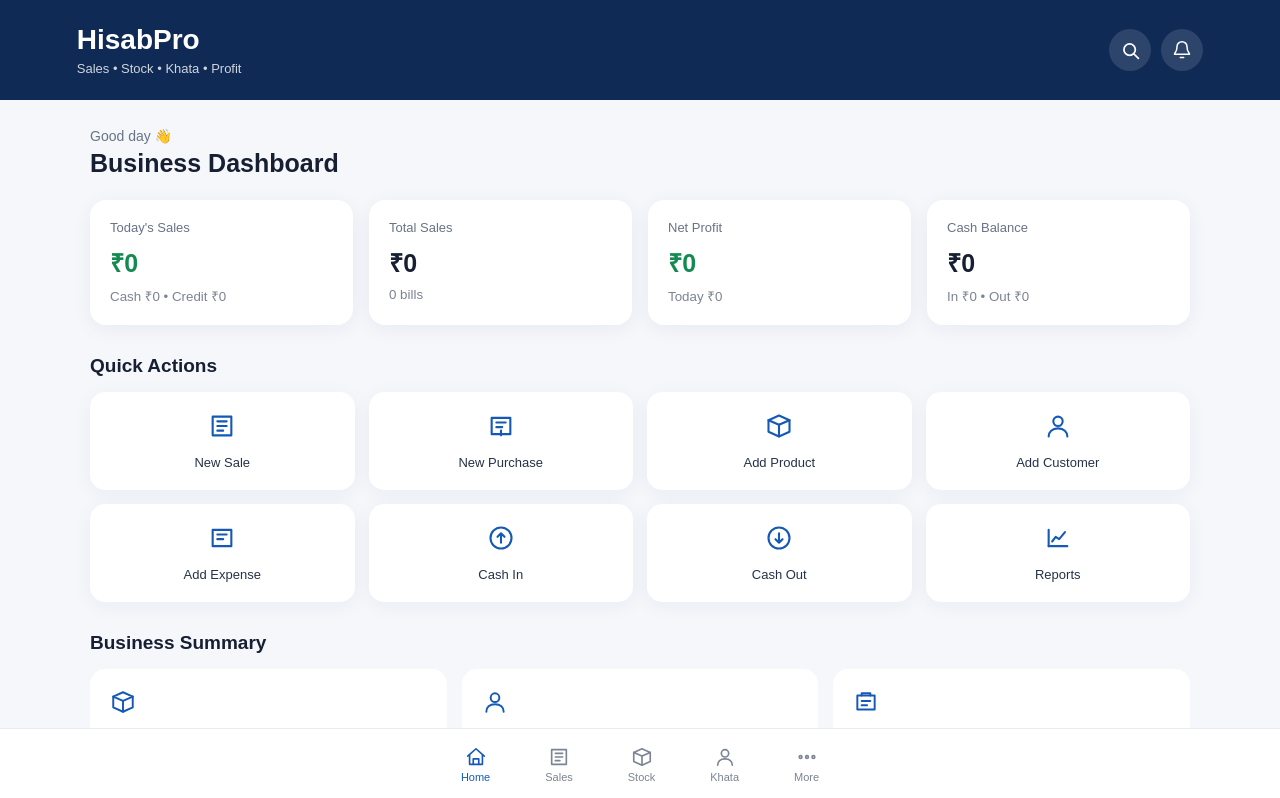
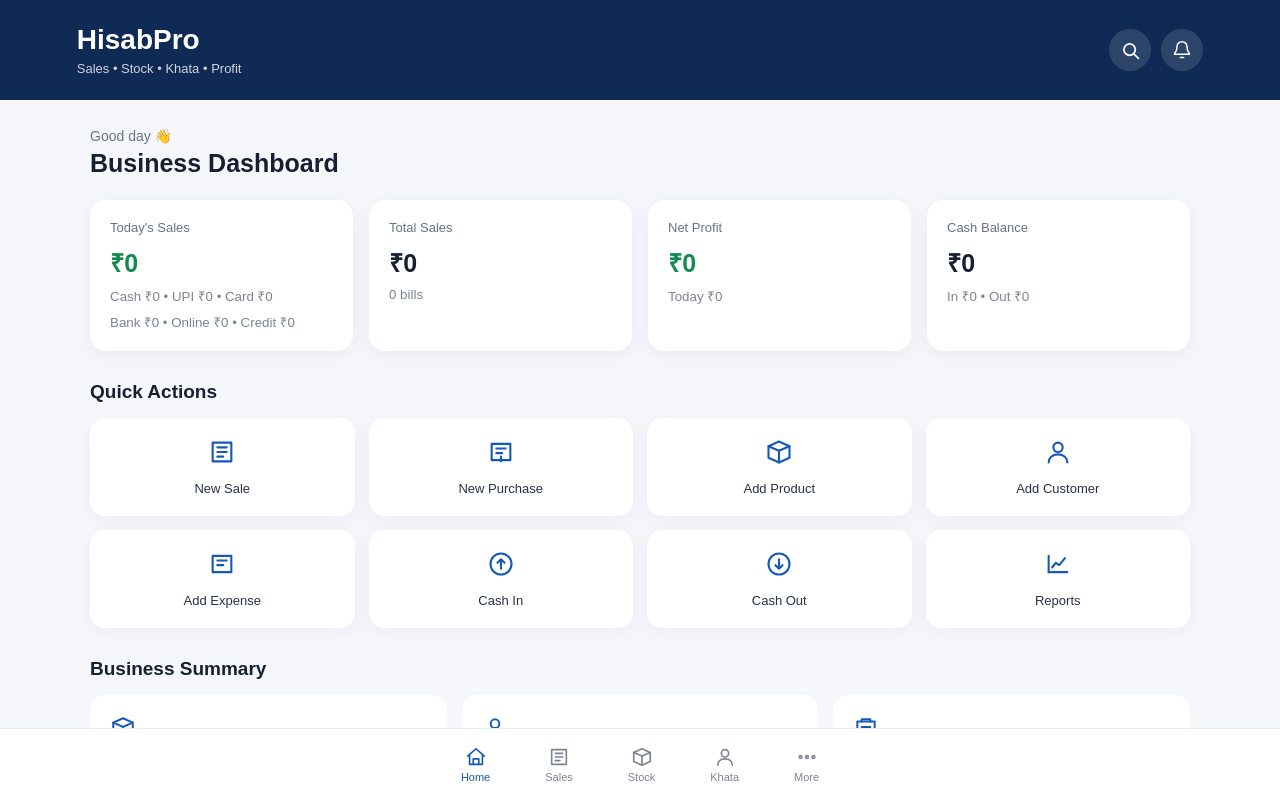
Before and after one commit to sameerkhan86926-a11y/hisabpro, a Next.js app: page /hisabpro/ in a window 1280 px wide. Shown: the top 798 px of the page. Built offline with nearby package versions, Linux system fonts and the light colour scheme.

Commit message:
Update page.tsx

```diff
--- a/app/page.tsx
+++ b/app/page.tsx
@@ -1,6 +1,15 @@
 "use client";
 
 import { useEffect, useState } from "react";
+
+type PaymentType = "cash" | "credit";
+
+type PaymentMode =
+  | "cash"
+  | "upi"
+  | "card"
+  | "bank"
+  | "online";
 
 type SaleItem = {
   productId: number;
@@ -22,7 +31,8 @@ type Sale = {
 
   discount?: number;
   total: number;
-  paymentType?: "cash" | "credit";
+  paymentType?: PaymentType;
+  paymentMode?: PaymentMode;
   customerName?: string;
   date: string;
 };
@@ -66,7 +76,8 @@ type Purchase = {
   supplierId: number;
   supplierName: string;
   total: number;
-  paymentType: "cash" | "credit";
+  paymentType: PaymentType;
+  paymentMode?: PaymentMode;
   date: string;
 };
 
@@ -85,7 +96,7 @@ type ReturnRecord = {
   id: number;
   type: "sales" | "purchase";
   amount: number;
-  paymentType: "cash" | "credit";
+  paymentType: PaymentType;
   productName: string;
   quantity: number;
   date: string;
@@ -139,6 +150,35 @@ function formatDate(dateString: string) {
     month: "short",
     year: "numeric",
   });
+}
+
+function getPaymentModeLabel(
+  paymentType?: PaymentType,
+  paymentMode?: PaymentMode
+) {
+  if (paymentType === "credit") {
+    return "Credit";
+  }
+
+  switch (paymentMode || "cash") {
+    case "cash":
+      return "Cash";
+
+    case "upi":
+      return "UPI";
+
+    case "card":
+      return "Card";
+
+    case "bank":
+      return "Bank";
+
+    case "online":
+      return "Online";
+
+    default:
+      return "Cash";
+  }
 }
 
 export default function Dashboard() {
@@ -299,11 +339,66 @@ export default function Dashboard() {
       0
     );
 
+  // Actual CASH sales only.
+  // Old sales without paymentMode are treated as Cash.
   const todayCashSales = sales
     .filter(
       (sale) =>
         isToday(sale.date) &&
-        sale.paymentType !== "credit"
+        sale.paymentType !== "credit" &&
+        (sale.paymentMode || "cash") === "cash"
+    )
+    .reduce(
+      (sum, sale) =>
+        sum + Number(sale.total || 0),
+      0
+    );
+
+  const todayUpiSales = sales
+    .filter(
+      (sale) =>
+        isToday(sale.date) &&
+        sale.paymentType !== "credit" &&
+        sale.paymentMode === "upi"
+    )
+    .reduce(
+      (sum, sale) =>
+        sum + Number(sale.total || 0),
+      0
+    );
+
+  const todayCardSales = sales
+    .filter(
+      (sale) =>
+        isToday(sale.date) &&
+        sale.paymentType !== "credit" &&
+        sale.paymentMode === "card"
+    )
+    .reduce(
+      (sum, sale) =>
+        sum + Number(sale.total || 0),
+      0
+    );
+
+  const todayBankSales = sales
+    .filter(
+      (sale) =>
+        isToday(sale.date) &&
+        sale.paymentType !== "credit" &&
+        sale.paymentMode === "bank"
+    )
+    .reduce(
+      (sum, sale) =>
+        sum + Number(sale.total || 0),
+      0
+    );
+
+  const todayOnlineSales = sales
+    .filter(
+      (sale) =>
+        isToday(sale.date) &&
+        sale.paymentType !== "credit" &&
+        sale.paymentMode === "online"
     )
     .reduce(
       (sum, sale) =>
@@ -363,8 +458,6 @@ export default function Dashboard() {
     },
     0
   );
-
-  // Today's gross profit
 
   const todayGrossProfit = sales
     .filter((sale) =>
@@ -594,8 +687,7 @@ export default function Dashboard() {
     returns
       .filter(
         (item) =>
-          item.type ===
-            "purchase" &&
+          item.type === "purchase" &&
           isToday(item.date)
       )
       .reduce(
@@ -719,6 +811,25 @@ export default function Dashboard() {
             {formatMoney(
               todayCashSales
             )}{" "}
+            • UPI{" "}
+            {formatMoney(
+              todayUpiSales
+            )}{" "}
+            • Card{" "}
+            {formatMoney(
+              todayCardSales
+            )}
+          </small>
+
+          <small>
+            Bank{" "}
+            {formatMoney(
+              todayBankSales
+            )}{" "}
+            • Online{" "}
+            {formatMoney(
+              todayOnlineSales
+            )}{" "}
             • Credit{" "}
             {formatMoney(
               todayCreditSales
@@ -1458,10 +1569,10 @@ export default function Dashboard() {
                       </strong>
 
                       <span>
-                        {sale.paymentType ===
-                        "credit"
-                          ? "Credit"
-                          : "Cash"}
+                        {getPaymentModeLabel(
+                          sale.paymentType,
+                          sale.paymentMode
+                        )}
                       </span>
 
                     </div>
```
